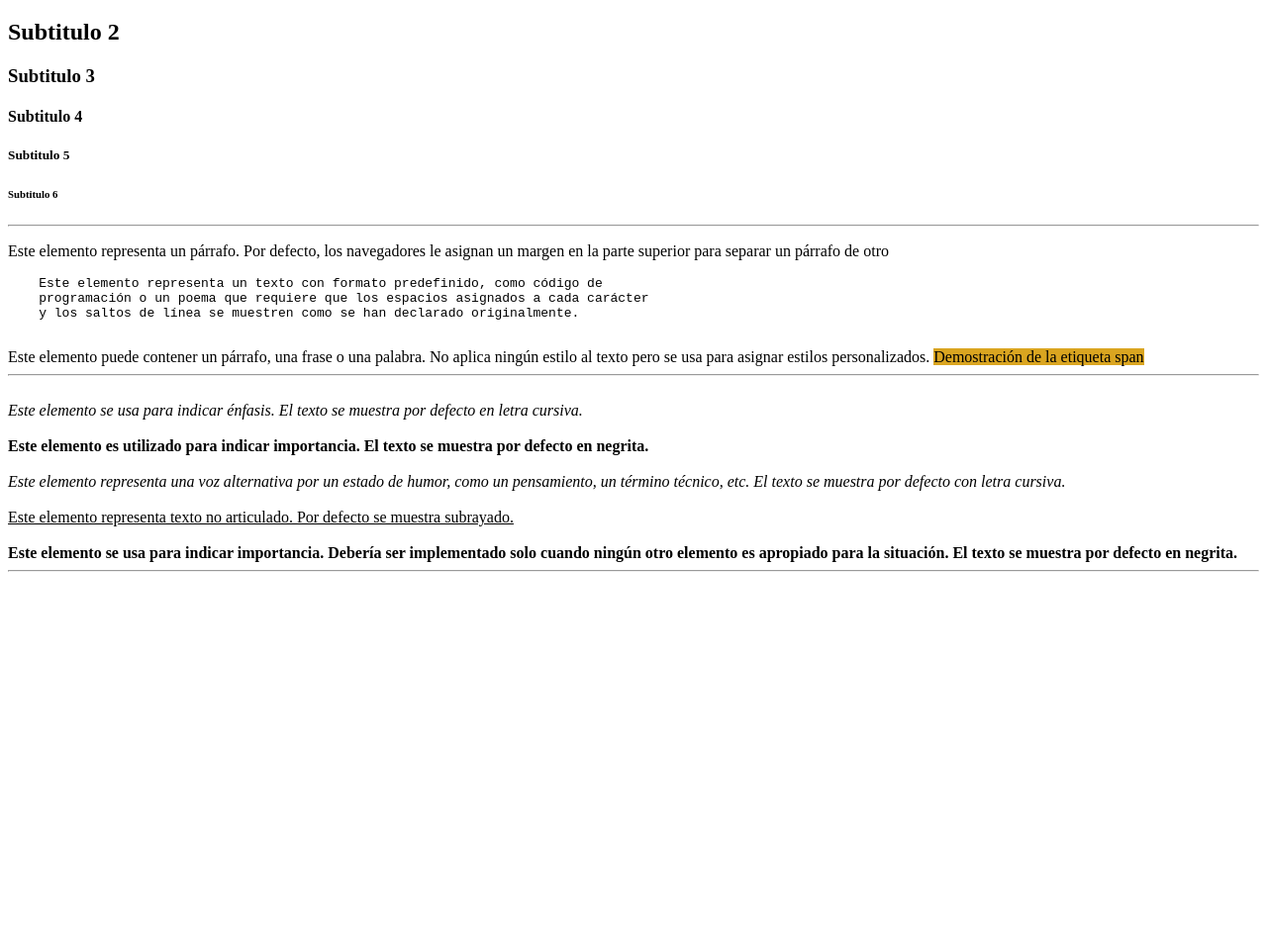
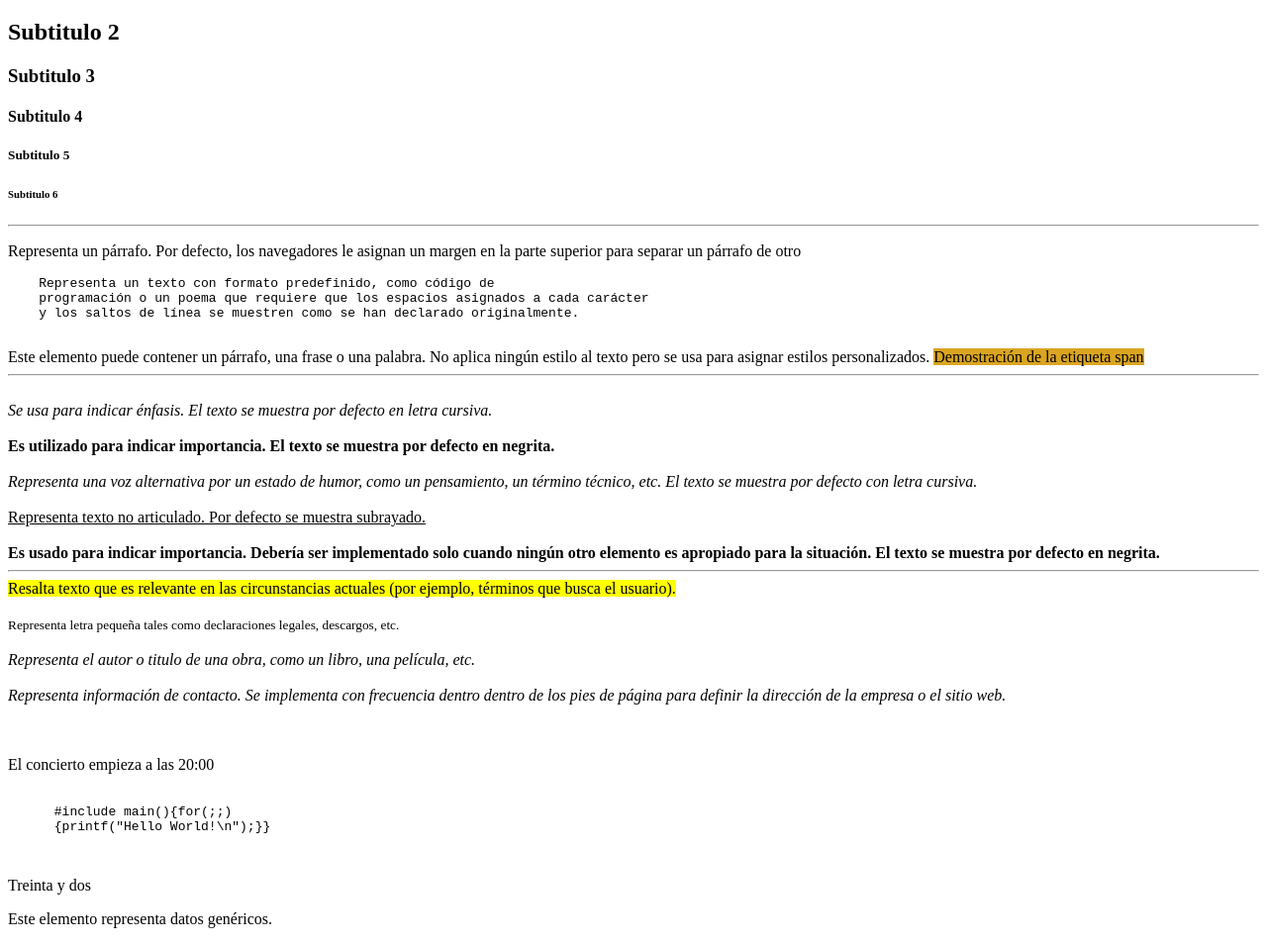
Before and after one commit to GeorgeDev17/Curso-HTML-y-CSS, a plain HTML site: page EstructuraHTML1/textos.html in a window 1280 px wide. Shown: the part 61-1015 px from the top of the page at 99% size. Before the commit the page ends 800 px from the top, so only its background shows below. Drawn offline with Linux system fonts and the light colour scheme.

Commit message:
Actualización final archivo textos.html

```diff
--- a/EstructuraHTML1/textos.html
+++ b/EstructuraHTML1/textos.html
@@ -24,11 +24,11 @@
     <!-- Cuerpo de texto-->
     <p>
       <!-- Párrafos-->
-      Este elemento representa un párrafo. Por defecto, los navegadores le
-      asignan un margen en la parte superior para separar un párrafo de otro
+      Representa un párrafo. Por defecto, los navegadores le asignan un margen
+      en la parte superior para separar un párrafo de otro
     </p>
     <pre>
-    Este elemento representa un texto con formato predefinido, como código de
+    Representa un texto con formato predefinido, como código de
     programación o un poema que requiere que los espacios asignados a cada carácter
     y los saltos de línea se muestren como se han declarado originalmente.
     </pre>
@@ -42,33 +42,64 @@
     <br /><!-- Salto de línea-->
     <!-- Elementos con significado especial a palabras individuales o frases completas-->
     <em>
-      Este elemento se usa para indicar énfasis. El texto se muestra por defecto
-      en letra cursiva.
+      Se usa para indicar énfasis. El texto se muestra por defecto en letra
+      cursiva.
     </em>
     <br /><br />
     <strong>
-      Este elemento es utilizado para indicar importancia. El texto se muestra
-      por defecto en negrita.
+      Es utilizado para indicar importancia. El texto se muestra por defecto en
+      negrita.
     </strong>
     <br /><br />
     <i>
-      Este elemento representa una voz alternativa por un estado de humor, como
-      un pensamiento, un término técnico, etc. El texto se muestra por defecto
-      con letra cursiva.
+      Representa una voz alternativa por un estado de humor, como un
+      pensamiento, un término técnico, etc. El texto se muestra por defecto con
+      letra cursiva.
     </i>
     <br /><br />
-    <u>
-      Este elemento representa texto no articulado. Por defecto se muestra
-      subrayado.
-    </u>
+    <u> Representa texto no articulado. Por defecto se muestra subrayado. </u>
     <br /><br />
     <b>
-      Este elemento se usa para indicar importancia. Debería ser implementado
-      solo cuando ningún otro elemento es apropiado para la situación. El texto
-      se muestra por defecto en negrita.
+      Es usado para indicar importancia. Debería ser implementado solo cuando
+      ningún otro elemento es apropiado para la situación. El texto se muestra
+      por defecto en negrita.
     </b>
     <br />
     <hr />
     <!-- Elementos para insertar textos que tienen un propósito claramente definido -->
+    <mark>
+      Resalta texto que es relevante en las circunstancias actuales (por
+      ejemplo, términos que busca el usuario).
+    </mark>
+    <br /><br />
+    <small>
+      Representa letra pequeña tales como declaraciones legales, descargos, etc.
+    </small>
+    <br /><br />
+    <cite>
+      Representa el autor o titulo de una obra, como un libro, una película,
+      etc.
+    </cite>
+    <br /><br />
+    <address>
+      Representa información de contacto. Se implementa con frecuencia dentro
+      dentro de los pies de página para definir la dirección de la empresa o el
+      sitio web.
+    </address>
+    <br /><br />
+    <p>
+      El concierto empieza a las <time>20:00</time
+      ><!--Etiqueta para indicar el tiempo-->
+    </p>
+    <!--Etiqueta especifica para código-->
+    <pre>
+    <code>
+      #include main(){for(;;)
+      {printf("Hello World!\n");}}
+    </code>
+    </pre>
+    <!--Etiqueta que le indica al navegador que la palabra en números tiene un dato-->
+    <data value="32">Treinta y dos</data>
+    <p>Este elemento representa datos genéricos.</p>
   </body>
 </html>
```
